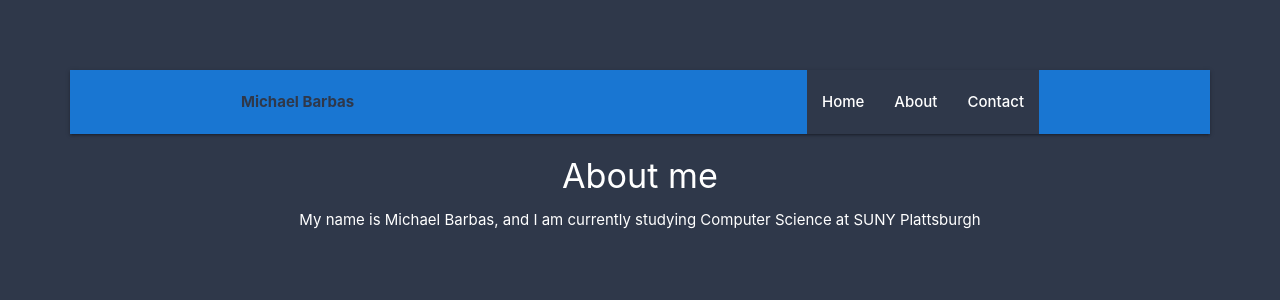
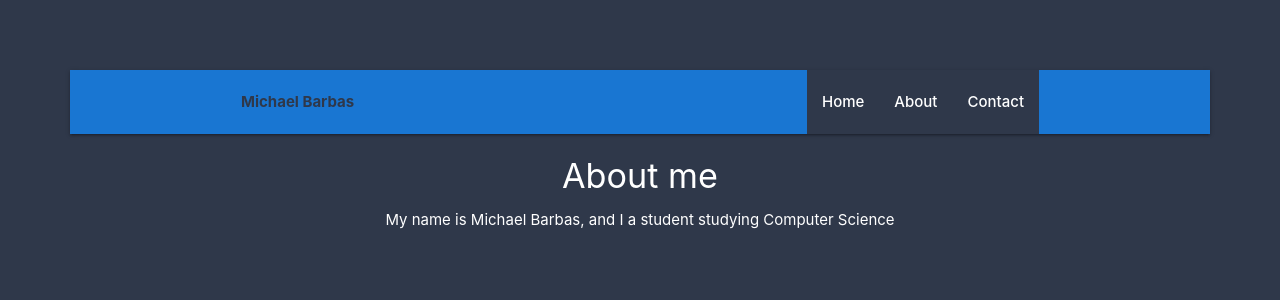
Before and after one commit to michaelbarbas/portfolio-barbas-, a React (Create React App) app: page /about in a window 1280 px wide. Shown: the top 300 px of the page. Built offline with nearby package versions, Linux system fonts and the light colour scheme.

Commit message:
changed desc.. / testing pages

```diff
--- a/src/components/about.js
+++ b/src/components/about.js
@@ -4,7 +4,7 @@ const About = () => {
   return (
     <div className="container">
       <h4 className="center">About me</h4>
-      <p> My name is Michael Barbas, and I am currently studying Computer Science at SUNY Plattsburgh</p>
+      <p> My name is Michael Barbas, and I a student studying Computer Science</p>
     </div>
   );
 };
```
